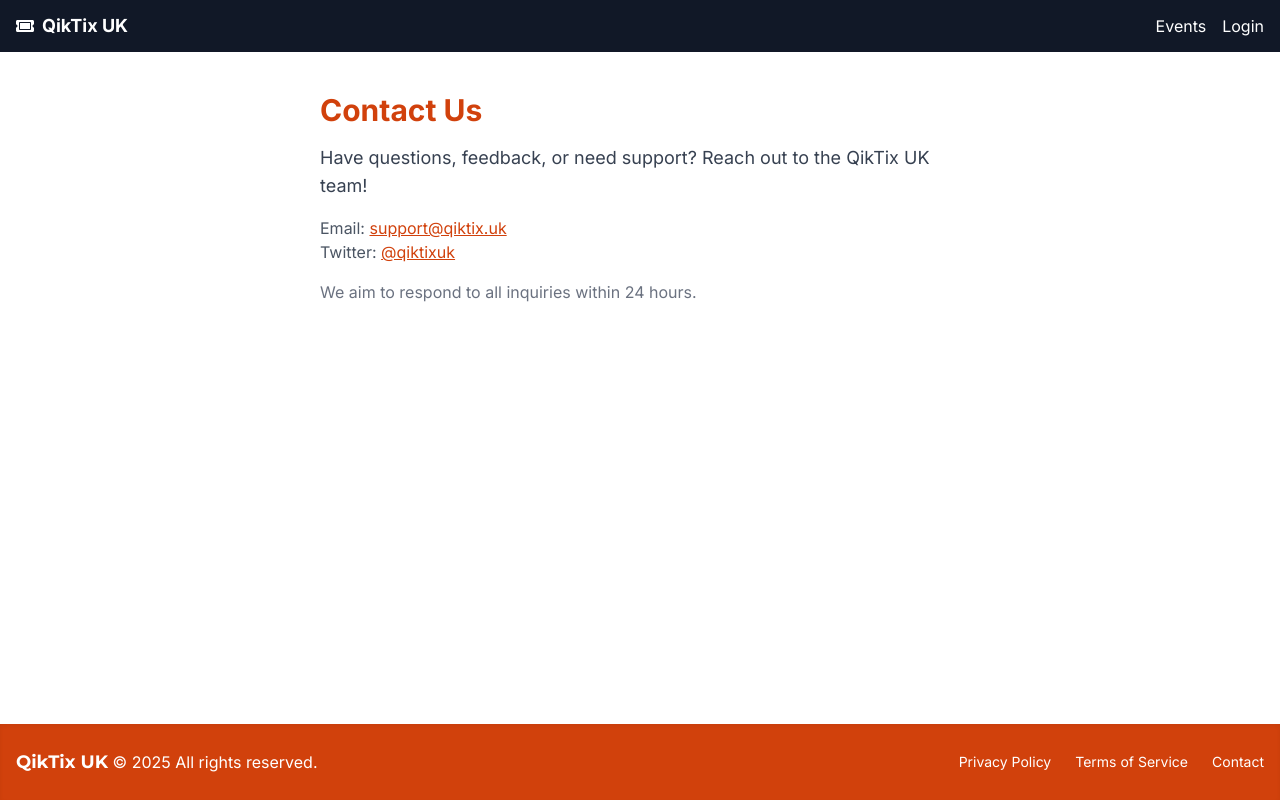
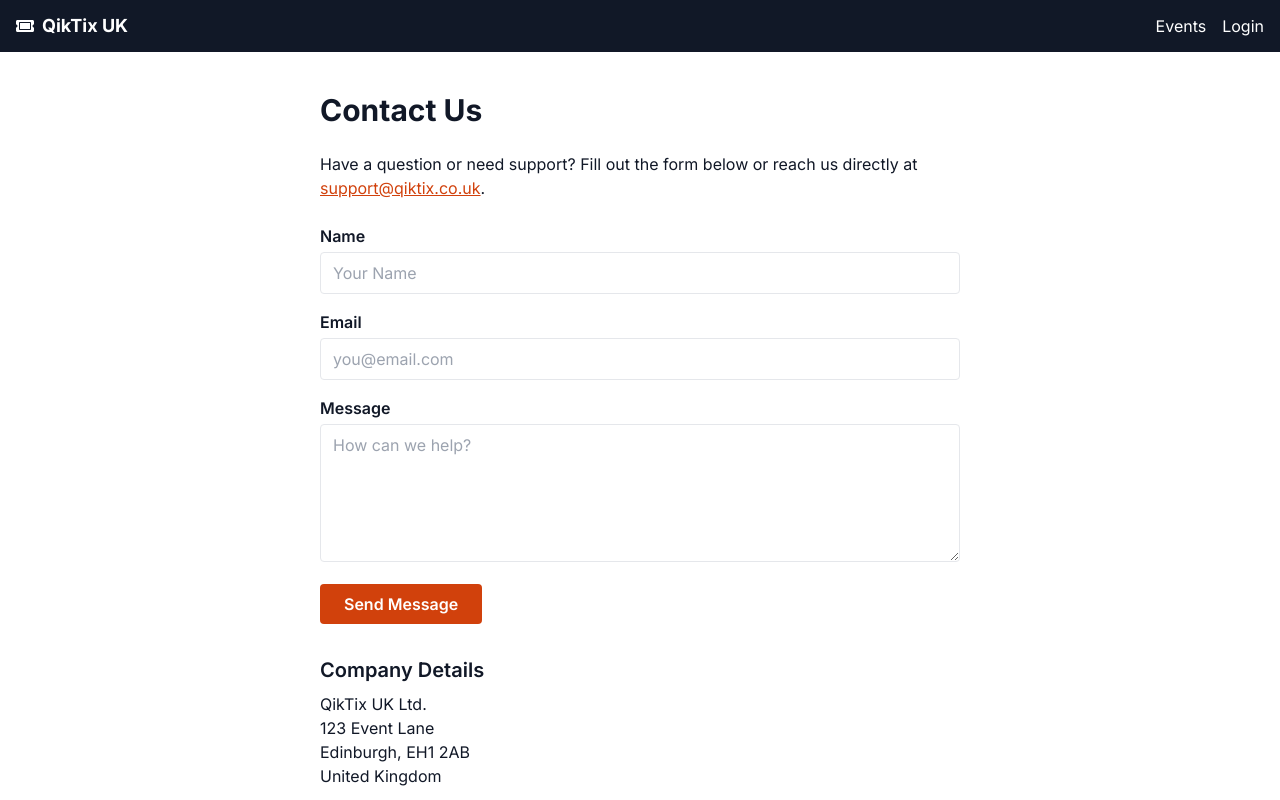
Before and after one commit to KyleRobb1/Qik-Tix-UK2025, a Next.js app: page /contact in a window 1280 px wide. Shown: the top 800 px of the page. Built offline with nearby package versions, Linux system fonts and the light colour scheme; no server answers.

Commit message:
New Fixes v1

```diff
--- a/app/about/page.tsx
+++ b/app/about/page.tsx
@@ -1,11 +1,19 @@
-export default function AboutPage() {
-  return (
-    <main className="max-w-2xl mx-auto py-10 px-4">
-      <h1 className="text-3xl font-bold mb-4 text-primary">About QikTix UK</h1>
-      <p className="text-lg text-gray-700 mb-4">
-        QikTix UK is your go-to platform for discovering and booking tickets to the best events across the United Kingdom. Whether you're looking for music festivals, theatre, sports, or community gatherings, QikTix UK makes it easy to find and secure your spot.
-      </p>
-      <p className="text-gray-600">Built with Next.js, Supabase, and Stripe for a seamless and secure experience.</p>
-    </main>
-  );
-}
+import React from 'react';
+
+const AboutPage = () => (
+  <div className="max-w-3xl mx-auto py-10 px-4">
+    <h1 className="text-3xl font-bold mb-6">About QikTix UK</h1>
+    <p className="mb-4 text-lg">QikTix UK is your go-to platform for discovering and booking tickets to the best events across the United Kingdom. From concerts and festivals to workshops and community gatherings, we make event discovery and ticketing seamless and secure.</p>
+    <h2 className="text-2xl font-semibold mt-8 mb-4">Our Mission</h2>
+    <p className="mb-4">Our mission is to connect people with unforgettable experiences by making event ticketing easy, transparent, and accessible for everyone.</p>
+    <h2 className="text-2xl font-semibold mt-8 mb-4">Meet the Team</h2>
+    <ul className="list-disc pl-6">
+      <li>Kyle Robb – Founder & CEO</li>
+      <li>Jane Doe – Head of Operations</li>
+      <li>John Smith – Lead Developer</li>
+      <li>Sarah Lee – Customer Success</li>
+    </ul>
+  </div>
+);
+
+export default AboutPage;
--- a/app/contact/page.tsx
+++ b/app/contact/page.tsx
@@ -1,15 +1,30 @@
-export default function ContactPage() {
-  return (
-    <main className="max-w-2xl mx-auto py-10 px-4">
-      <h1 className="text-3xl font-bold mb-4 text-primary">Contact Us</h1>
-      <p className="text-lg text-gray-700 mb-4">
-        Have questions, feedback, or need support? Reach out to the QikTix UK team!
-      </p>
-      <ul className="text-gray-600 mb-4">
-        <li>Email: <a href="mailto:support@qiktix.uk" className="text-primary underline">support@qiktix.uk</a></li>
-        <li>Twitter: <a href="https://twitter.com/qiktixuk" className="text-primary underline">@qiktixuk</a></li>
-      </ul>
-      <p className="text-gray-500">We aim to respond to all inquiries within 24 hours.</p>
-    </main>
-  );
-}
+import React from 'react';
+
+const ContactPage = () => (
+  <div className="max-w-2xl mx-auto py-10 px-4">
+    <h1 className="text-3xl font-bold mb-6">Contact Us</h1>
+    <p className="mb-6">Have a question or need support? Fill out the form below or reach us directly at <a href="mailto:support@qiktix.co.uk" className="text-primary underline">support@qiktix.co.uk</a>.</p>
+    <form className="space-y-4">
+      <div>
+        <label className="block mb-1 font-semibold">Name</label>
+        <input type="text" className="w-full border rounded px-3 py-2" placeholder="Your Name" required />
+      </div>
+      <div>
+        <label className="block mb-1 font-semibold">Email</label>
+        <input type="email" className="w-full border rounded px-3 py-2" placeholder="you@email.com" required />
+      </div>
+      <div>
+        <label className="block mb-1 font-semibold">Message</label>
+        <textarea className="w-full border rounded px-3 py-2" rows={5} placeholder="How can we help?" required></textarea>
+      </div>
+      <button type="submit" className="bg-primary text-white px-6 py-2 rounded font-semibold hover:bg-primary-700 transition-colors duration-200">Send Message</button>
+    </form>
+    <div className="mt-8">
+      <h2 className="text-xl font-semibold mb-2">Company Details</h2>
+      <p>QikTix UK Ltd.<br />123 Event Lane<br />Edinburgh, EH1 2AB<br />United Kingdom</p>
+      <p className="mt-2">Email: <a href="mailto:support@qiktix.co.uk" className="text-primary underline">support@qiktix.co.uk</a></p>
+    </div>
+  </div>
+);
+
+export default ContactPage;
--- a/app/events/page.tsx
+++ b/app/events/page.tsx
@@ -44,7 +44,9 @@ const EventsPage: React.FC = () => {
               <h2 className="text-xl font-semibold mb-2 group-hover:text-primary transition-colors duration-200">{event.title}</h2>
               <p className="text-gray-500 mb-1 text-sm">{new Date(event.date).toLocaleDateString()}</p>
               <p className="text-gray-500 mb-1 text-sm">{event.location}</p>
-              <p className="text-primary font-bold text-lg">{event.price === 0 ? 'Free' : `£${event.price.toFixed(2)}`}</p>
+              <p className="text-primary font-bold text-lg">
+                {typeof event.price === 'number' ? (event.price === 0 ? 'Free' : `£${event.price.toFixed(2)}`) : 'N/A'}
+              </p>
             </div>
           </Link>
         ))}
--- /dev/null
+++ b/app/faq/page.tsx
@@ -0,0 +1,29 @@
+import React from 'react';
+
+const FAQPage = () => (
+  <div className="max-w-3xl mx-auto py-10 px-4">
+    <h1 className="text-3xl font-bold mb-6">Frequently Asked Questions</h1>
+    <div className="mb-6">
+      <h2 className="text-xl font-semibold mb-2">How do I buy tickets?</h2>
+      <p>Browse events, select the one you want, and follow the checkout process. You'll receive your tickets by email after purchase.</p>
+    </div>
+    <div className="mb-6">
+      <h2 className="text-xl font-semibold mb-2">Can I get a refund?</h2>
+      <p>Refunds are subject to the event organizer's policy. Please check the event details or contact support for more information.</p>
+    </div>
+    <div className="mb-6">
+      <h2 className="text-xl font-semibold mb-2">How do I contact support?</h2>
+      <p>You can reach us at <a href="mailto:support@qiktix.co.uk" className="text-primary underline">support@qiktix.co.uk</a> or use the contact form on our Contact page.</p>
+    </div>
+    <div className="mb-6">
+      <h2 className="text-xl font-semibold mb-2">Are my payments secure?</h2>
+      <p>Yes, all payments are processed securely through Stripe. We do not store your payment information.</p>
+    </div>
+    <div className="mb-6">
+      <h2 className="text-xl font-semibold mb-2">Can I transfer my ticket?</h2>
+      <p>Ticket transferability depends on the event organizer. Please check the event details for more information.</p>
+    </div>
+  </div>
+);
+
+export default FAQPage;
--- /dev/null
+++ b/app/login/page.tsx
@@ -0,0 +1,21 @@
+import React from 'react';
+
+const LoginPage = () => (
+  <div className="max-w-md mx-auto py-10 px-4">
+    <h1 className="text-3xl font-bold mb-6">Login</h1>
+    <form className="space-y-4">
+      <div>
+        <label className="block mb-1 font-semibold">Email</label>
+        <input type="email" className="w-full border rounded px-3 py-2" placeholder="you@email.com" required />
+      </div>
+      <div>
+        <label className="block mb-1 font-semibold">Password</label>
+        <input type="password" className="w-full border rounded px-3 py-2" placeholder="Password" required />
+      </div>
+      <button type="submit" className="bg-primary text-white px-6 py-2 rounded font-semibold hover:bg-primary-700 transition-colors duration-200">Login</button>
+    </form>
+    <p className="mt-4 text-sm">Don't have an account? <a href="/register" className="text-primary underline">Register here</a>.</p>
+  </div>
+);
+
+export default LoginPage;
--- /dev/null
+++ b/app/privacy/page.tsx
@@ -0,0 +1,24 @@
+import React from 'react';
+
+const PrivacyPage = () => (
+  <div className="max-w-3xl mx-auto py-10 px-4">
+    <h1 className="text-3xl font-bold mb-6">Privacy Policy</h1>
+    <p className="mb-4">Your privacy is important to us. This Privacy Policy explains how QikTix UK collects, uses, and protects your information when you use our platform. We are committed to safeguarding your data and ensuring transparency in our practices.</p>
+    <h2 className="text-2xl font-semibold mt-8 mb-4">Information We Collect</h2>
+    <ul className="list-disc pl-6 mb-4">
+      <li>Personal information (name, email, etc.) provided during registration or ticket purchase</li>
+      <li>Event preferences and purchase history</li>
+      <li>Usage data and cookies</li>
+    </ul>
+    <h2 className="text-2xl font-semibold mt-8 mb-4">How We Use Your Information</h2>
+    <ul className="list-disc pl-6 mb-4">
+      <li>To process ticket purchases and manage your account</li>
+      <li>To communicate important updates and event information</li>
+      <li>To improve our services and personalize your experience</li>
+    </ul>
+    <h2 className="text-2xl font-semibold mt-8 mb-4">Contact</h2>
+    <p>If you have any questions about our privacy practices, please contact us at <a href="mailto:support@qiktix.co.uk" className="text-primary underline">support@qiktix.co.uk</a>.</p>
+  </div>
+);
+
+export default PrivacyPage;
--- /dev/null
+++ b/app/terms/page.tsx
@@ -0,0 +1,24 @@
+import React from 'react';
+
+const TermsPage = () => (
+  <div className="max-w-3xl mx-auto py-10 px-4">
+    <h1 className="text-3xl font-bold mb-6">Terms of Service</h1>
+    <p className="mb-4">Welcome to QikTix UK. By using our platform, you agree to the following terms and conditions. Please read them carefully before purchasing tickets or using our services.</p>
+    <h2 className="text-2xl font-semibold mt-8 mb-4">User Responsibilities</h2>
+    <ul className="list-disc pl-6 mb-4">
+      <li>Provide accurate and up-to-date information during registration and ticket purchase</li>
+      <li>Comply with all event rules and regulations</li>
+      <li>Do not misuse the platform or engage in fraudulent activities</li>
+    </ul>
+    <h2 className="text-2xl font-semibold mt-8 mb-4">Ticket Purchases</h2>
+    <ul className="list-disc pl-6 mb-4">
+      <li>All sales are final unless otherwise stated</li>
+      <li>Tickets are non-transferable unless specified by the event organizer</li>
+      <li>QikTix UK is not responsible for event cancellations or changes</li>
+    </ul>
+    <h2 className="text-2xl font-semibold mt-8 mb-4">Contact</h2>
+    <p>If you have any questions about these terms, please contact us at <a href="mailto:support@qiktix.co.uk" className="text-primary underline">support@qiktix.co.uk</a>.</p>
+  </div>
+);
+
+export default TermsPage;
```
Also changed, not shown: 1 other file (tests, documents, lock files or other folders).
